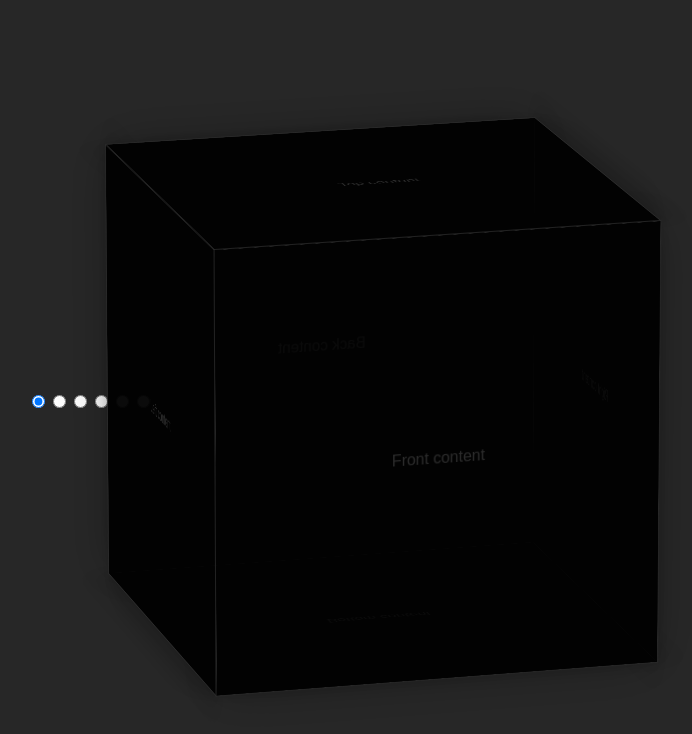
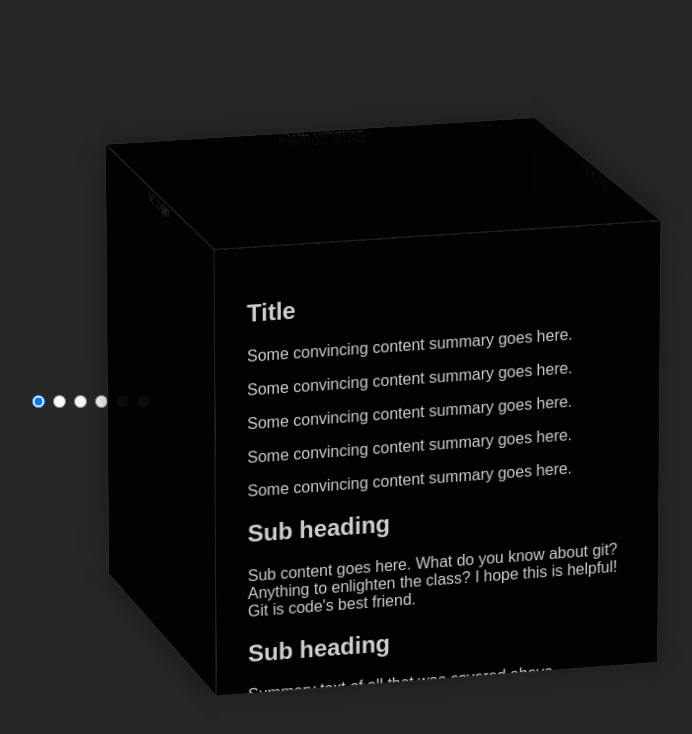
Before and after one commit to spenweb/gitcube, a React (Create React App) app: page / in a window 1280 px wide. Shown: the top 734 px of the page, without its empty margins (325-1017 px from the left). Built offline with nearby package versions, Linux system fonts and the light colour scheme.

Commit message:
Added example content to a face #2

```diff
--- a/src/App.scss
+++ b/src/App.scss
@@ -26,7 +26,6 @@ $cubeDepth: $cubeHeight;
 .cube {
 	display: inline-block;
 	transition: all 0.85s cubic-bezier(0.175,0.885,0.320,1.275);
-  text-align: center;
 	position: relative;
 	width: 100%;
 	height: 100%;
@@ -43,7 +42,6 @@ $cubeDepth: $cubeHeight;
 	box-shadow: inset 0 0 60px rgba(0, 0, 0, 0.1),
  0 0 50px rgba(0, 0, 0, 0.3);
   color: #333;
-  line-height: $cubeWidth;
   opacity: 0.8;
 }
 
@@ -107,3 +105,35 @@ $cubeDepth: $cubeHeight;
 #radio-back:checked ~ .container .cube {
   transform: rotateY(180deg);
 }
+
+
+.content {
+  padding: 2em;
+  text-align: left;
+  height: 100%;
+  overflow: auto;
+
+
+  *:focus {
+    color: gold;
+    outline: none;
+  }
+
+  h1:focus::after, h2:focus::after, h3:focus::after {
+    content: '';
+    position: absolute;
+    width: 0.5em;
+    height: 1em;
+    margin-left: 0.2em;
+    animation: blink 1s infinite;
+  }
+
+  @keyframes blink {
+    from {
+      background-color: black;
+    }
+    50% {
+      background-color: white;
+    }
+  }
+}
--- /dev/null
+++ b/src/components/content.tsx
@@ -0,0 +1,7 @@
+import React, { FC } from "react";
+
+const Content: FC = ({ children }) => {
+  return <section className="content">{children}</section>;
+};
+
+export default Content;
--- a/src/components/faces/front.tsx
+++ b/src/components/faces/front.tsx
@@ -1,8 +1,39 @@
 import React, { FC } from "react";
+import Content from "../content";
 import Face from "../face";
 
+let index = 0;
+const makeIdx = (): number => {
+  return index++;
+};
+
 const Front: FC = () => {
-  return <Face side="front">Front content</Face>;
+  return (
+    <Face side="front">
+      <Content>
+        <h1 tabIndex={makeIdx()}>Title</h1>
+        <p>Some convincing content summary goes here.</p>
+        <p>Some convincing content summary goes here.</p>
+        <p>Some convincing content summary goes here.</p>
+        <p>Some convincing content summary goes here.</p>
+        <p>Some convincing content summary goes here.</p>
+        <h2 tabIndex={makeIdx()}>Sub heading</h2>
+        <p>
+          Sub content goes here. What do you know about git? Anything to
+          enlighten the class? I hope this is helpful! Git is code's best
+          friend.
+        </p>
+        <h2 tabIndex={makeIdx()}>Sub heading</h2>
+        <p>
+          Summary text of all that was covered above. Summary text of all that
+          was covered above. Summary text of all that was covered above. Summary
+          text of all that was covered above. Summary text of all that was
+          covered above. Summary text of all that was covered above. Summary
+          text of all that was covered above.
+        </p>
+      </Content>
+    </Face>
+  );
 };
 
 export default Front;
--- a/src/index.scss
+++ b/src/index.scss
@@ -1,3 +1,8 @@
+* {
+  font-family: Arial, Helvetica, sans-serif;
+  color: white;
+}
+
 body {
   margin: 0;
   color: #333;
```
